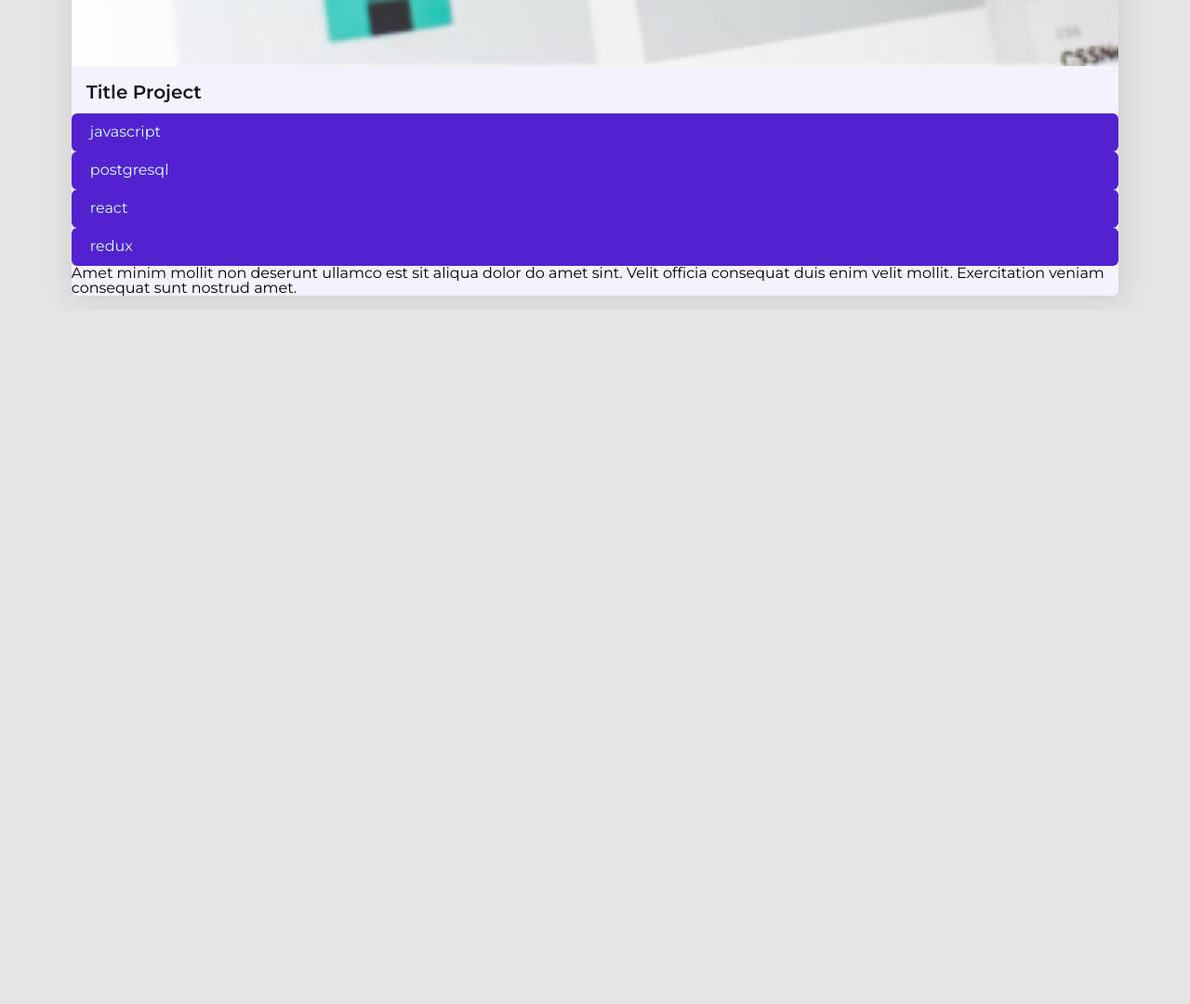
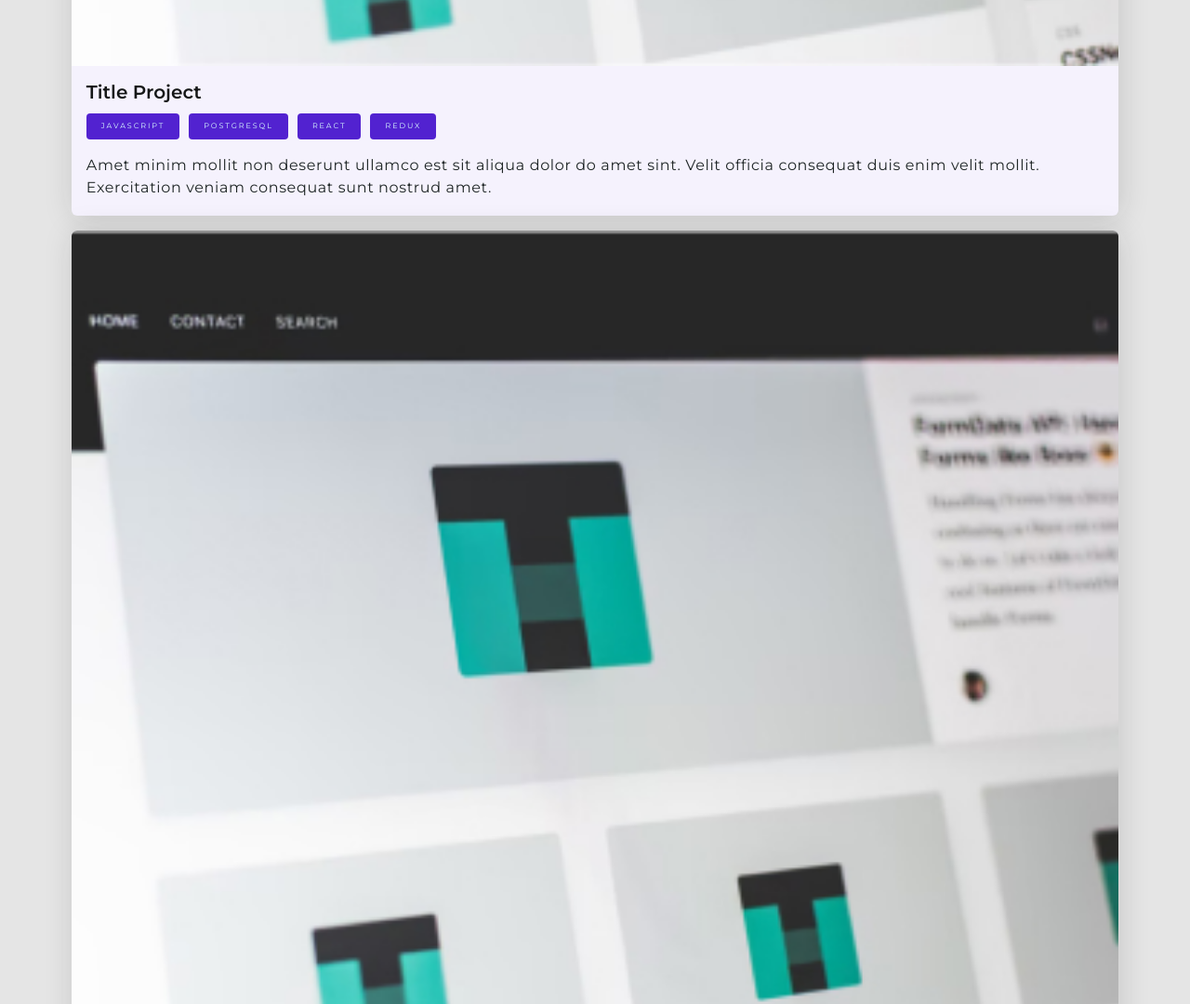
Before and after one commit to pscarano1103/Meu_portifolio, a plain HTML site: page index.html in a window 1280 px wide. Shown: the part 1720-2800 px from the top of the page at 93% size. Before the commit the page ends 2054 px from the top, so only its background shows below. Drawn offline with Linux system fonts and the light colour scheme.

Commit message:
sessão projetos finalizada

```diff
--- a/assets/css/projetos.css
+++ b/assets/css/projetos.css
@@ -1,16 +1,22 @@
 .projetos {
   display: flex;
   flex-direction: column;
+  margin-bottom: 4.5rem;
 }
 
 .projetos__card {
-  box-shadow: 2px 2px 32px rgba(40, 38, 44, 0.15);
+  background: var(--card);
   border-radius: 6px;
-  background: var(--card);
+  box-shadow: 2px 2px 32px rgba(27, 25, 30, 0.15);
   display: flex;
   flex-direction: column;
+  margin-bottom: 1rem;
   width: 100%;
-  margin-bottom: 1rem;
+}
+
+.card__img {
+  border-radius: 6px 6px 0 0;
+  width: 100%;
 }
 
 .card__titulo {
@@ -22,3 +28,48 @@
   margin-bottom: 0.7rem;
   padding: 0 1rem;
 }
+
+.skills__lista {
+  display: flex;
+  flex-direction: row;
+  flex-wrap: wrap;
+  justify-content: flex-start;
+  align-items: center;
+  gap: 0.625rem;
+  padding: 0 1rem;
+  margin-bottom: 1rem;
+}
+
+.skill__lista-item {
+  color: #dbffff;
+  background: var(--roxo);
+  border-radius: 4px;
+  font-weight: 400;
+  font-size: 0.5rem;
+  letter-spacing: 0.12rem;
+  line-height: 140%;
+  padding: 8px 16px;
+  text-transform: uppercase;
+}
+
+.projetos__card__decricao {
+  color: var(--text);
+  font-size: 1rem;
+  font-weight: 400;
+  line-height: 150%;
+  letter-spacing: 0.04rem;
+  padding: 0 1rem;
+  margin-bottom: 1.18rem;
+}
+
+.projetos__botao {
+  border: none;
+  font-weight: 400;
+  font-size: 1rem;
+  line-height: 150%;
+  /* or 150% */
+  letter-spacing: 0.04rem;
+  text-transform: uppercase;
+  width: 90%;
+  margin: 0 auto;
+}
--- a/index.html
+++ b/index.html
@@ -75,10 +75,10 @@
           <h2 class="card__titulo">Title Project</h2>
           <div class="card__skills">
             <ul class="skills__lista">
-              <li class="skill__lista-item botao">javascript</li>
-              <li class="skill__lista-item botao">postgresql</li>
-              <li class="skill__lista-item botao">react</li>
-              <li class="skill__lista-item botao">redux</li>
+              <li class="skill__lista-item">javascript</li>
+              <li class="skill__lista-item">postgresql</li>
+              <li class="skill__lista-item">react</li>
+              <li class="skill__lista-item">redux</li>
             </ul>
           </div>
           <p class="projetos__card__decricao">
@@ -87,6 +87,30 @@
             veniam consequat sunt nostrud amet.
           </p>
         </div>
+
+        <div class="projetos__card">
+          <img
+            src="./assets/img/imageproject_img.jpg"
+            alt=""
+            class="card__img"
+          />
+          <h2 class="card__titulo">Title Project</h2>
+          <div class="card__skills">
+            <ul class="skills__lista">
+              <li class="skill__lista-item">javascript</li>
+              <li class="skill__lista-item">postgresql</li>
+              <li class="skill__lista-item">react</li>
+              <li class="skill__lista-item">redux</li>
+            </ul>
+          </div>
+          <p class="projetos__card__decricao">
+            Amet minim mollit non deserunt ullamco est sit aliqua dolor do amet
+            sint. Velit officia consequat duis enim velit mollit. Exercitation
+            veniam consequat sunt nostrud amet.
+          </p>
+        </div>
+
+        <button class="projetos__botao botao">see all projects</button>
       </section>
     </main>
   </body>
```
